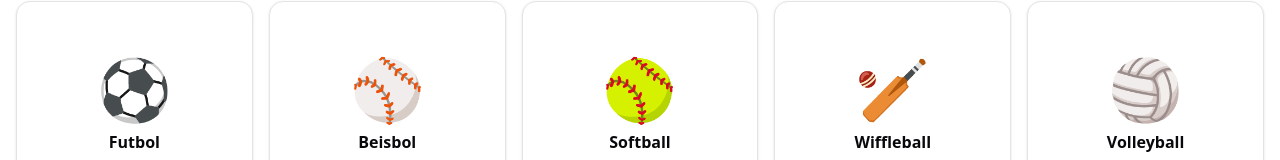
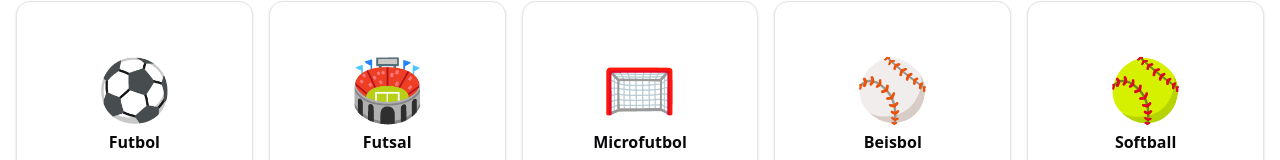
Before and after one commit to fuerzasarmadas17-max/TorneosPro, a Next.js app: page / in a window 1280 px wide. Shown: the part 792-952 px from the top of the page. Built offline with nearby package versions, Linux system fonts and the light colour scheme; no server answers; the database is empty.

Commit message:
feat: agregar futsal, microfutbol con tarjeta azul y emojis diferenciados
Nuevos deportes futsal y microfutbol (categoria futbol). Microfutbol
incluye tarjeta azul como sancion. Emojis: futsal 🏟️, microfutbol 🥅,
padel 🏸.

Co-Authored-By: Claude Opus 4.6 <noreply@anthropic.com>

```diff
--- a/src/components/standings/tournament-stats.tsx
+++ b/src/components/standings/tournament-stats.tsx
@@ -27,7 +27,8 @@ export function TournamentStats({ tournament, canEdit }: TournamentStatsProps) {
   const hasCardStats =
     tournament.enabledStats?.includes("yellow_card") ||
     tournament.enabledStats?.includes("red_card") ||
-    tournament.enabledStats?.includes("ejection");
+    tournament.enabledStats?.includes("ejection") ||
+    tournament.enabledStats?.includes("blue_card");
 
   // Filter cards based on view: creator sees all, public sees only unpaid
   const visibleCards: CardEntry[] = canEdit
@@ -36,7 +37,7 @@ export function TournamentStats({ tournament, canEdit }: TournamentStatsProps) {
 
   // Non-card leaderboards (exclude yellow_card, red_card, ejection)
   const nonCardLeaderboards = leaderboards.filter(
-    (lb) => lb.statKey !== "yellow_card" && lb.statKey !== "red_card" && lb.statKey !== "ejection"
+    (lb) => lb.statKey !== "yellow_card" && lb.statKey !== "red_card" && lb.statKey !== "ejection" && lb.statKey !== "blue_card"
   );
 
   const hasNonCardStats = nonCardLeaderboards.some(
@@ -88,12 +89,16 @@ export function TournamentStats({ tournament, canEdit }: TournamentStatsProps) {
                       ? "bg-yellow-400/20 text-yellow-600 border-yellow-400/30"
                       : card.type === "red_card"
                       ? "bg-red-500/20 text-red-600 border-red-500/30"
+                      : card.type === "blue_card"
+                      ? "bg-blue-400/20 text-blue-600 border-blue-400/30"
                       : "bg-red-700/20 text-red-700 border-red-700/30";
                   const badgeLabel =
                     card.type === "yellow_card"
                       ? "Amarilla"
                       : card.type === "red_card"
                       ? "Roja"
+                      : card.type === "blue_card"
+                      ? "Azul"
                       : "Expulsion";
                   return (
                     <TableRow
--- a/src/data/sports.ts
+++ b/src/data/sports.ts
@@ -2,12 +2,14 @@ import { SportInfo } from "@/types";
 
 export const SPORTS: SportInfo[] = [
   { key: "futbol", label: "Futbol", emoji: "\u26bd", scoringUnit: "goles" },
+  { key: "futsal", label: "Futsal", emoji: "\ud83c\udfdf\ufe0f", scoringUnit: "goles" },
+  { key: "microfutbol", label: "Microfutbol", emoji: "\ud83e\udd45", scoringUnit: "goles" },
   { key: "beisbol", label: "Beisbol", emoji: "\u26be", scoringUnit: "carreras" },
   { key: "softball", label: "Softball", emoji: "\ud83e\udd4e", scoringUnit: "carreras" },
   { key: "wiffleball", label: "Wiffleball", emoji: "\ud83c\udfcf", scoringUnit: "carreras" },
   { key: "volleyball", label: "Volleyball", emoji: "\ud83c\udfd0", scoringUnit: "sets" },
   { key: "basketball", label: "Basketball", emoji: "\ud83c\udfc0", scoringUnit: "puntos" },
-  { key: "padel", label: "Padel", emoji: "\ud83c\udfbe", scoringUnit: "sets" },
+  { key: "padel", label: "Padel", emoji: "\ud83c\udff8", scoringUnit: "sets" },
   { key: "ping-pong", label: "Ping Pong", emoji: "\ud83c\udfd3", scoringUnit: "sets" },
   { key: "tenis", label: "Tenis", emoji: "\ud83c\udfbe", scoringUnit: "sets" },
 ];
--- a/src/hooks/use-tournament-stats.ts
+++ b/src/hooks/use-tournament-stats.ts
@@ -18,7 +18,7 @@ export interface CardEntry {
   matchId: string;
   playerName: string;
   teamId: string;
-  type: "yellow_card" | "red_card" | "ejection";
+  type: "yellow_card" | "red_card" | "ejection" | "blue_card";
   paid: boolean;
 }
 
@@ -114,7 +114,7 @@ export function useTournamentStats(tournament: Tournament) {
     for (const match of tournament.matches) {
       if (match.status !== "completed" || !match.events) continue;
       for (const event of match.events) {
-        if (event.type === "yellow_card" || event.type === "red_card" || event.type === "ejection") {
+        if (event.type === "yellow_card" || event.type === "red_card" || event.type === "ejection" || event.type === "blue_card") {
           cardEntries.push({
             eventId: event.id,
             matchId: match.id,
--- a/src/types/index.ts
+++ b/src/types/index.ts
@@ -6,6 +6,8 @@ export interface Sponsor {
 
 export type Sport =
   | "futbol"
+  | "futsal"
+  | "microfutbol"
   | "beisbol"
   | "softball"
   | "wiffleball"
@@ -75,7 +77,8 @@ export type MatchEventType =
   | "hit" | "double" | "triple" | "home_run" | "error"
   | "ace" | "double_fault" | "winner"
   | "block" | "point" | "steal" | "rebound"
-  | "goals_against" | "strikeout" | "ejection";
+  | "goals_against" | "strikeout" | "ejection"
+  | "blue_card";
 
 export interface MatchEvent {
   id: string;
@@ -116,11 +119,12 @@ export interface StatDefinition {
 }
 
 export const STAT_CATALOG: StatDefinition[] = [
-  { key: "goal", label: "Gol", pluralLabel: "Goles", sportDefaults: ["futbol"] },
-  { key: "assist", label: "Asistencia", pluralLabel: "Asistencias", sportDefaults: ["futbol", "basketball"] },
-  { key: "yellow_card", label: "Tarjeta Amarilla", pluralLabel: "Tarjetas Amarillas", sportDefaults: ["futbol", "volleyball"] },
-  { key: "red_card", label: "Tarjeta Roja", pluralLabel: "Tarjetas Rojas", sportDefaults: ["futbol", "volleyball"] },
-  { key: "goals_against", label: "Malla Menos Vencida", pluralLabel: "Malla Menos Vencida", sportDefaults: ["futbol"], computed: true },
+  { key: "goal", label: "Gol", pluralLabel: "Goles", sportDefaults: ["futbol", "futsal", "microfutbol"] },
+  { key: "assist", label: "Asistencia", pluralLabel: "Asistencias", sportDefaults: ["futbol", "futsal", "microfutbol", "basketball"] },
+  { key: "yellow_card", label: "Tarjeta Amarilla", pluralLabel: "Tarjetas Amarillas", sportDefaults: ["futbol", "futsal", "microfutbol", "volleyball"] },
+  { key: "red_card", label: "Tarjeta Roja", pluralLabel: "Tarjetas Rojas", sportDefaults: ["futbol", "futsal", "microfutbol", "volleyball"] },
+  { key: "blue_card", label: "Tarjeta Azul", pluralLabel: "Tarjetas Azules", sportDefaults: ["microfutbol"] },
+  { key: "goals_against", label: "Malla Menos Vencida", pluralLabel: "Malla Menos Vencida", sportDefaults: ["futbol", "futsal", "microfutbol"], computed: true },
   { key: "hit", label: "Hit", pluralLabel: "Hits", sportDefaults: ["beisbol", "softball", "wiffleball"] },
   { key: "double", label: "Doble", pluralLabel: "Dobles", sportDefaults: ["beisbol", "softball", "wiffleball"] },
   { key: "triple", label: "Triple", pluralLabel: "Triples", sportDefaults: ["beisbol", "softball", "wiffleball"] },
```
Also changed, not shown: 1 other file (tests, documents, lock files or other folders).
